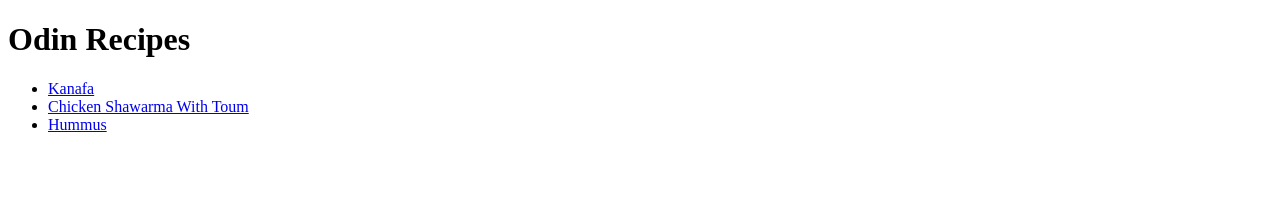
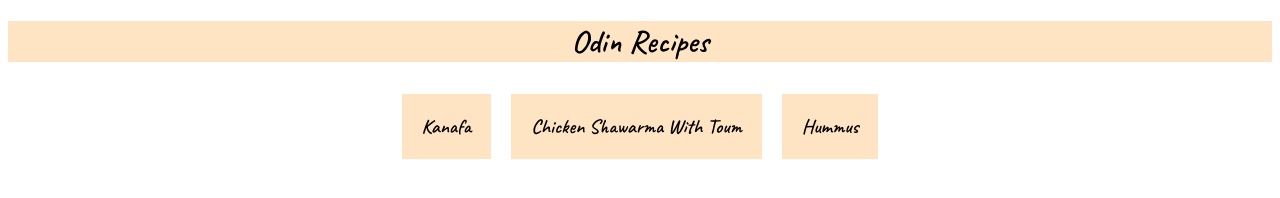
Before and after one commit to mohyuddinmohamad/odin-recipes, a plain HTML site: page index.html in a window 1280 px wide. Drawn offline with Linux system fonts and the light colour scheme.

Commit message:
added styling to index.html

```diff
--- a/index.html
+++ b/index.html
@@ -3,10 +3,14 @@
 <head>
     <meta charset="utf-8">
     <title>Odin Recipes</title>
+    <link rel="stylesheet" href="styles.css" />
+    <link rel="preconnect" href="https://fonts.googleapis.com">
+<link rel="preconnect" href="https://fonts.gstatic.com" crossorigin>
+<link href="https://fonts.googleapis.com/css2?family=Caveat:wght@600&display=swap" rel="stylesheet">
 </head>
 <body>
     <h1>Odin Recipes</h1>
-    <ul>
+    <ul id="recipe-list">
         <li><a href="recipes/Kanafa.html">Kanafa</a></li>
         <li><a href="recipes/chicken-shawarma.html">Chicken Shawarma With Toum</a></li>
         <li><a href="recipes/hummus.html">Hummus</a></li>
--- /dev/null
+++ b/styles.css
@@ -0,0 +1,36 @@
+body {
+    font-family: 'Caveat', cursive;
+}
+h1 {
+    color: black;
+    font-size: xx-large;
+    background-color: bisque;
+    text-align: center;
+}
+#recipe-list {
+    font-size: 20px;
+    align-items: center;
+    justify-content: center;
+    display: flex;
+    flex-wrap: wrap;
+    list-style: none;
+    text-align: center;
+    width:auto;
+    margin-left: auto;
+    margin-right: auto;
+    padding: 0px;
+}
+#recipe-list li a {
+    text-decoration: none;
+    color: black;
+    background-color:bisque;
+    display: block;
+    margin: 10px;
+    padding: 20px;
+    white-space: nowrap;
+}
+#recipe-list li a:hover {
+    text-decoration: none;
+    color: black;
+    background-color: whitesmoke;
+}
```
Also changed, not shown: recipes/Kanafa.html (+0 -1 lines), images/kunafa-recipe.jpg (added).
